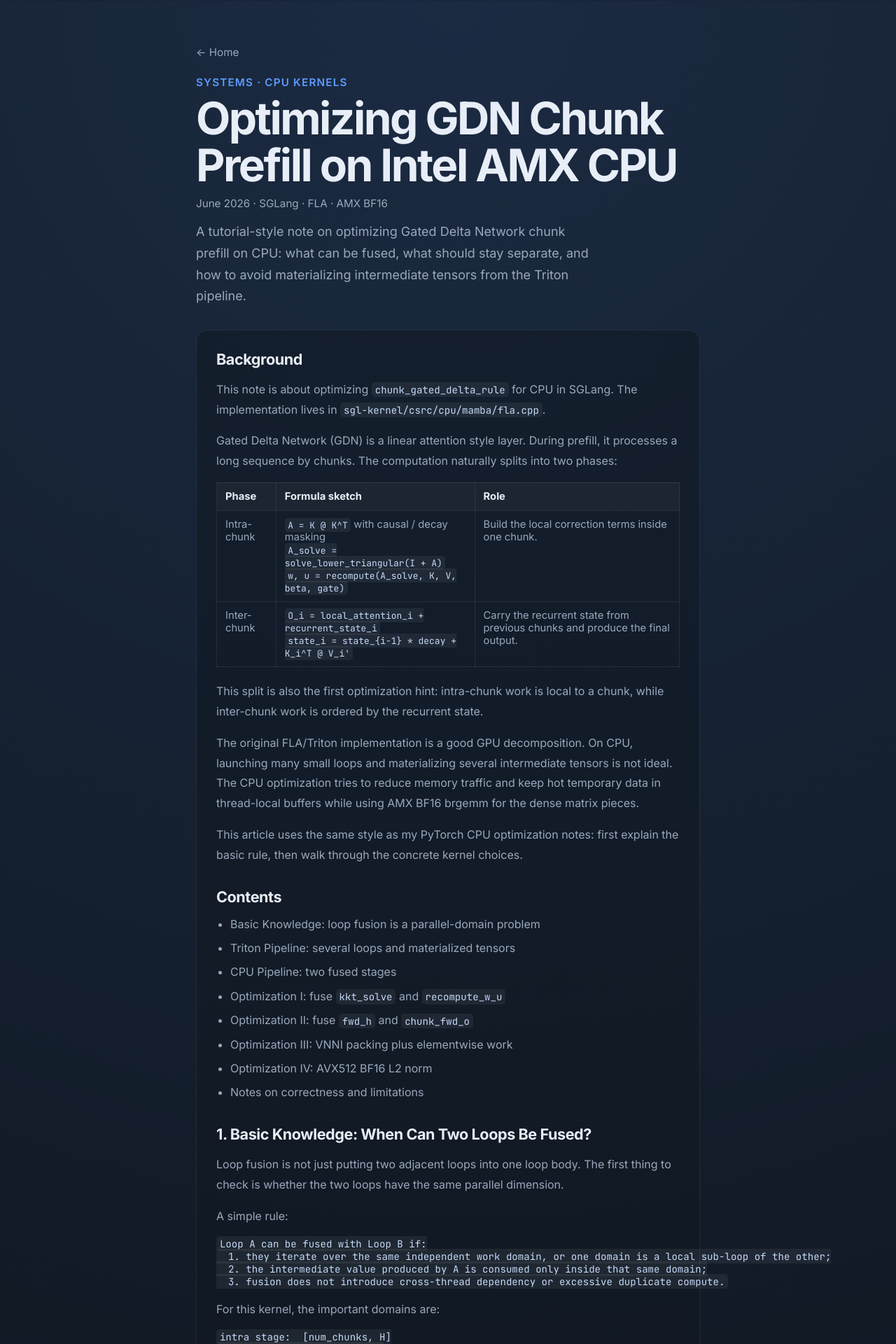
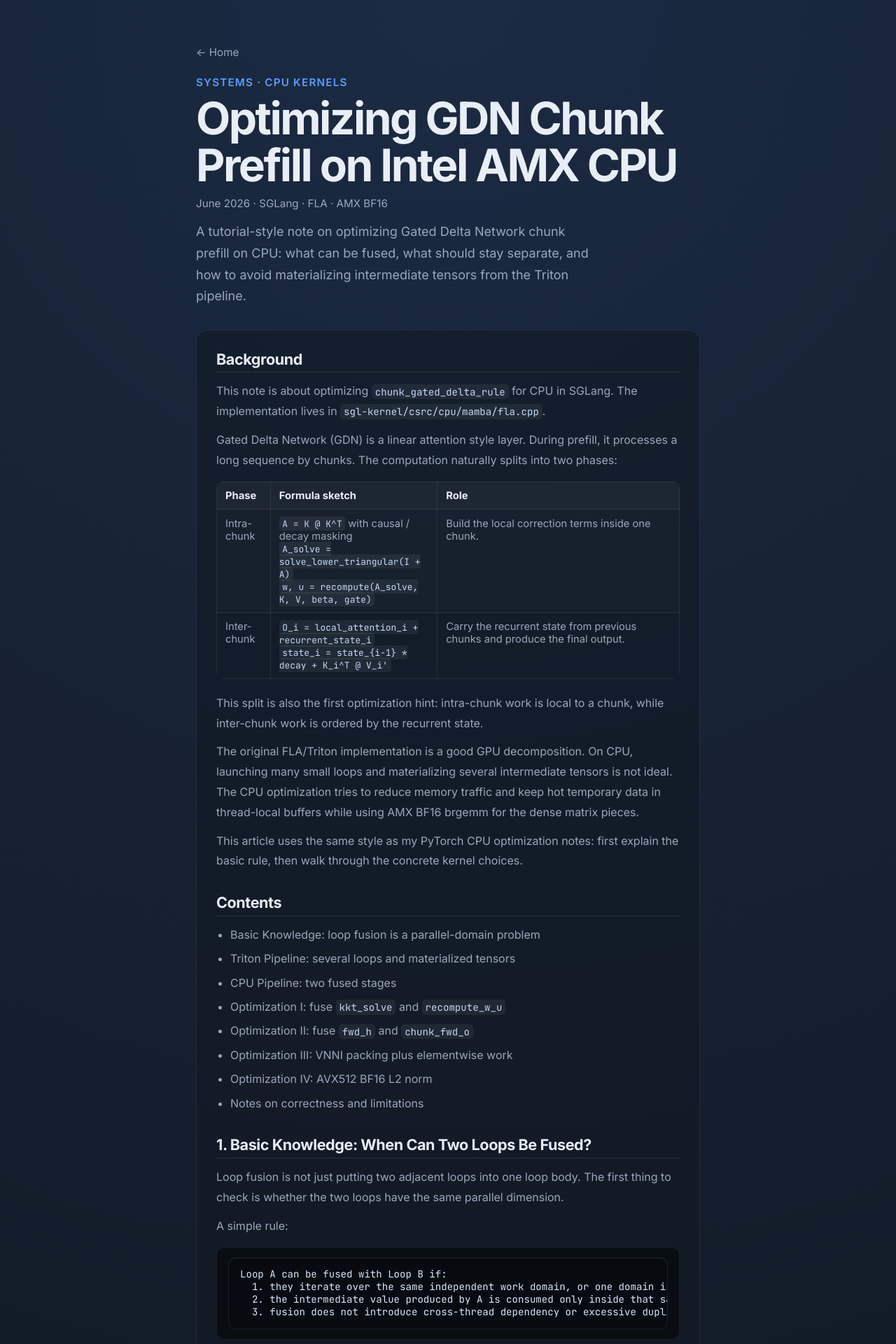
Before and after one commit to mingfeima/mingfeima.github.io, a Jekyll site: the page built from posts/cpu-gdn-chunk-kernel.md, in a window 1280 px wide. Shown: the top 1920 px of the page at 70% size. Built offline with Jekyll 4.4.1, drawn with Linux system fonts in a browser that asks for light colours.

Commit message:
update css

```diff
--- a/assets/css/style.css
+++ b/assets/css/style.css
@@ -136,6 +136,10 @@
   margin-bottom: 2rem;
 }
 
+.article-header h1 {
+  max-width: 18ch;
+}
+
 .article-meta {
   margin: 0.75rem 0 0;
   color: var(--muted);
@@ -153,12 +157,15 @@
   border: 1px solid var(--border);
   border-radius: var(--radius);
   background: rgba(18, 24, 33, 0.55);
+  backdrop-filter: blur(4px);
 }
 
 .prose h2 {
   margin: 2rem 0 0.75rem;
   font-size: 1.35rem;
   letter-spacing: -0.02em;
+  padding-bottom: 0.35rem;
+  border-bottom: 1px solid rgba(255, 255, 255, 0.1);
 }
 
 .prose h2:first-child {
@@ -175,6 +182,10 @@
 .prose li {
   color: var(--muted);
   line-height: 1.8;
+}
+
+.prose p {
+  margin: 0.75rem 0;
 }
 
 .prose ul,
@@ -196,11 +207,42 @@
   border-radius: 0.35em;
 }
 
+.prose pre,
+.prose .highlight {
+  margin: 0.95rem 0 1.2rem;
+  padding: 0.9rem 1rem;
+  border: 1px solid var(--border);
+  border-radius: 12px;
+  background: rgba(8, 12, 18, 0.85);
+  overflow-x: auto;
+  box-shadow: inset 0 1px 0 rgba(255, 255, 255, 0.05);
+}
+
+.prose pre code,
+.prose .highlight code {
+  background: transparent;
+  padding: 0;
+  border-radius: 0;
+  color: #d7e6fb;
+}
+
+.prose .highlighter-rouge {
+  margin: 0.95rem 0 1.2rem;
+}
+
+.prose .highlighter-rouge .highlight {
+  margin: 0;
+}
+
 .prose table {
   width: 100%;
   border-collapse: collapse;
   margin: 1rem 0 1.25rem;
   font-size: 0.92rem;
+  display: block;
+  overflow-x: auto;
+  -webkit-overflow-scrolling: touch;
+  border-radius: 10px;
 }
 
 .prose th,
@@ -218,6 +260,25 @@
 
 .prose td {
   color: var(--muted);
+}
+
+.prose tbody tr:nth-child(odd) td {
+  background: rgba(255, 255, 255, 0.015);
+}
+
+.prose tbody tr:hover td {
+  background: rgba(91, 156, 255, 0.08);
+}
+
+.prose strong {
+  color: #eaf3ff;
+}
+
+.prose th,
+.prose td,
+.prose p,
+.prose li {
+  overflow-wrap: anywhere;
 }
 
 .prose a {
@@ -241,3 +302,40 @@
   color: var(--muted);
   font-size: 0.9rem;
 }
+
+@media (max-width: 760px) {
+  .container {
+    width: calc(100% - 1rem);
+    padding: 2rem 0 1.5rem;
+  }
+
+  h1 {
+    font-size: clamp(1.8rem, 8vw, 2.3rem);
+  }
+
+  .tagline {
+    font-size: 1rem;
+    line-height: 1.65;
+  }
+
+  .prose {
+    padding: 1rem;
+  }
+
+  .article-header h1 {
+    max-width: none;
+  }
+
+  .prose h2 {
+    font-size: 1.15rem;
+  }
+
+  .prose table {
+    font-size: 0.84rem;
+  }
+
+  .prose th,
+  .prose td {
+    padding: 0.52rem 0.58rem;
+  }
+}
```
